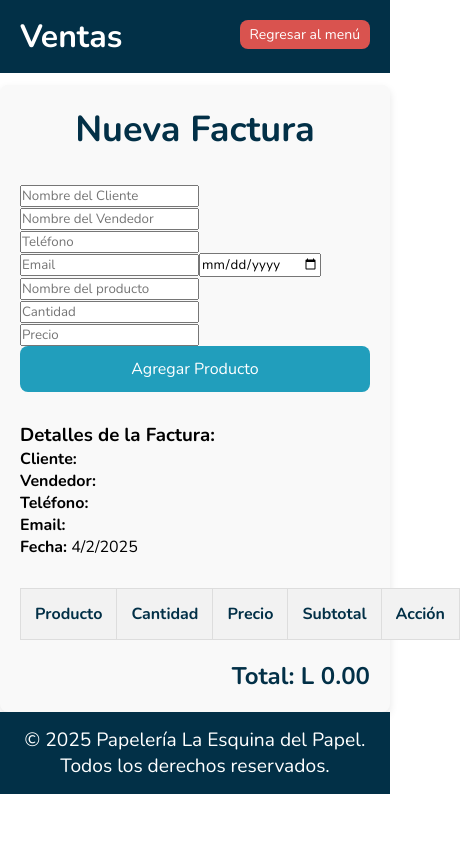
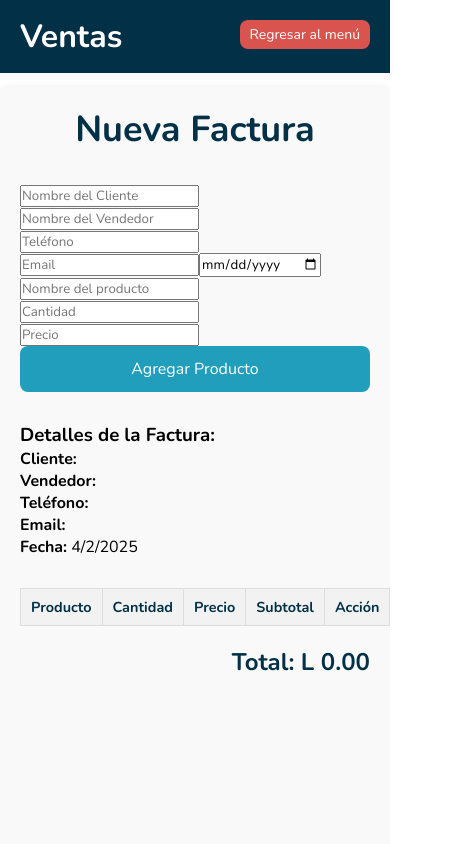
Before and after one commit to David21x10/PantallasSGventas, a React (Vite) app: page /venta in a window 390 px wide. Shown: the top 844 px of the page, 460 px wide, since content can reach past the window. Built offline with nearby package versions, Linux system fonts and the light colour scheme.

Commit message:
actualizacion

```diff
--- a/src/components/Venta/Venta.css
+++ b/src/components/Venta/Venta.css
@@ -1,5 +1,7 @@
 /* Contenedor principal */
 .venta-container {
+  display: flex;
+  flex-direction: column;
   max-width: 800px;
   margin: 0 auto;
   margin-top: 85px;
@@ -7,6 +9,7 @@
   background-color: #f9f9f9;
   border-radius: 8px;
   box-shadow: 0 4px 8px rgba(0, 0, 0, 0.1);
+  min-height: 100vh;
 }
 
 /* Título */
@@ -122,6 +125,19 @@ button:hover {
   color: white;
   text-align: center;
   padding: 15px;
+  font-size: 1.2rem;
   margin-top: auto;
-  font-size: 1.2rem;
 }
+
+/* Responsive */
+@media (max-width: 768px) {
+  .input-group input {
+    padding: 10px;
+  }
+
+  .tabla-ventas th,
+  .tabla-ventas td {
+    padding: 8px 10px;
+    font-size: 0.9rem;
+  }
+}
```
